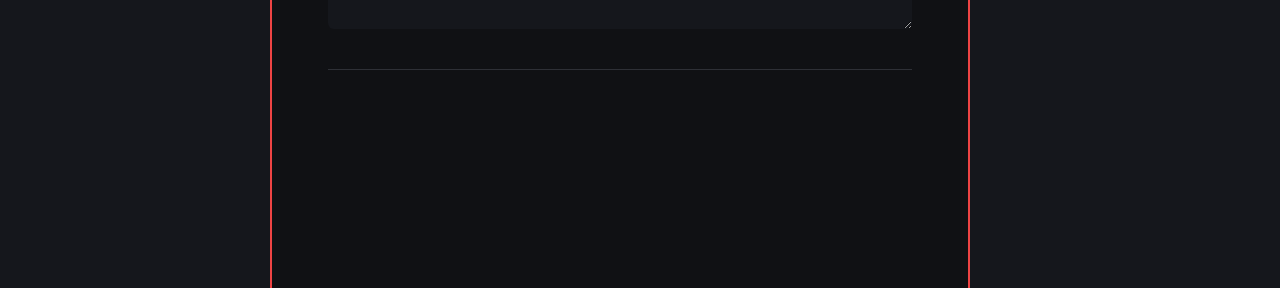
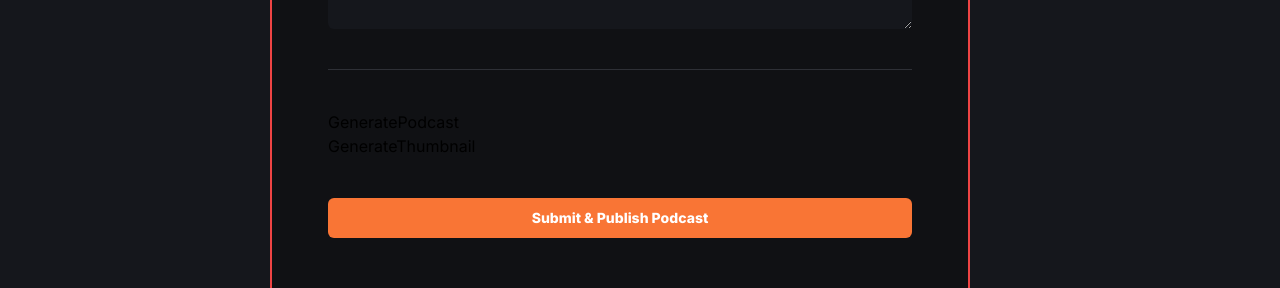
Before and after one commit to lewis-worsley/podcastr, a Next.js app: page /create-podcast in a window 1280 px wide. Shown: the part 399-687 px from the top of the page. Built offline with nearby package versions, Linux system fonts and the light colour scheme; no server answers.

Commit message:
setup button for form

```diff
--- a/app/(root)/create-podcast/page.tsx
+++ b/app/(root)/create-podcast/page.tsx
@@ -140,7 +140,26 @@ const CreatePodcast = () => {
                             )}
                         />
                     </div>
+                    <div className="flex flex-col pt-10">
+                        <GeneratePodcast />
+                        <GenerateThumbnail />
 
+                        <div className="mt-10 w-full">
+                            <Button
+                                type="submit"
+                                className="text-16 w-full bg-orange-1 py-4 font-extrabold text-white-1 transition-all duration-500 hover:bg-black-1"
+                            >
+                                {isSubmitting ? (
+                                    <>
+                                        Submitting...
+                                        <Loader size={20} className="animate-spin ml-2" />
+                                    </>
+                                ) : (
+                                    'Submit & Publish Podcast'
+                                )}
+                            </Button>
+                        </div>
+                    </div>
                 </form>
             </Form>
         </section>
```
